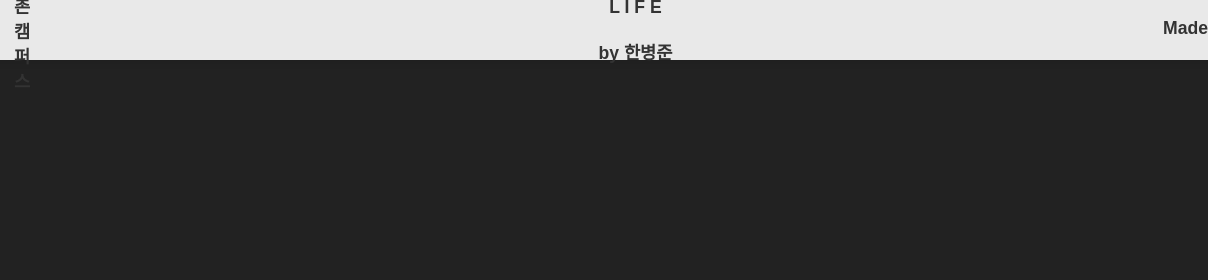
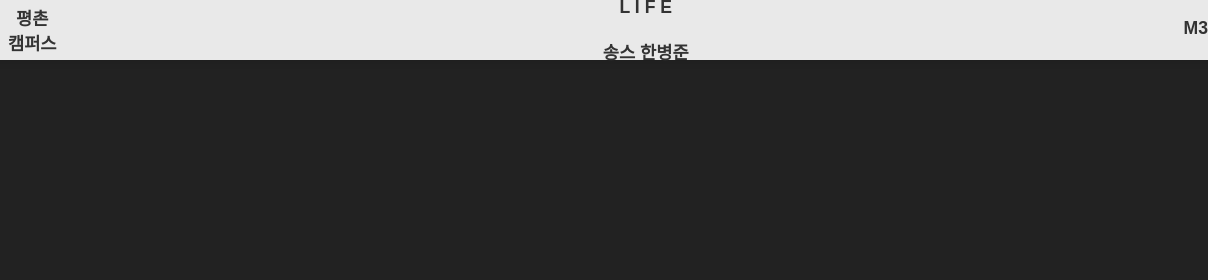
Before and after one commit to appoung/PYCLife, a plain HTML site: page end.html in a window 1280 px wide. Shown: the top 280 px of the page, 72-1280 px from the left. Drawn offline with Linux system fonts and the light colour scheme.

Commit message:
m3songshbj

```diff
--- a/end.html
+++ b/end.html
@@ -17,7 +17,7 @@
         <span>I</span>
         <span>F</span>
         <span">E</span>
-      <span style="padding-left: 1100px">Made by 한병준</span>
+      <span style="padding-left: 1100px">M3 송스 한병준</span>
     </div>
   </header>
   <body class="end">
```
Also changed, not shown: evolution.html (+1 -1 lines), fun.html (+1 -1 lines), intelligence.html (+1 -1 lines), love.html (+1 -1 lines).
